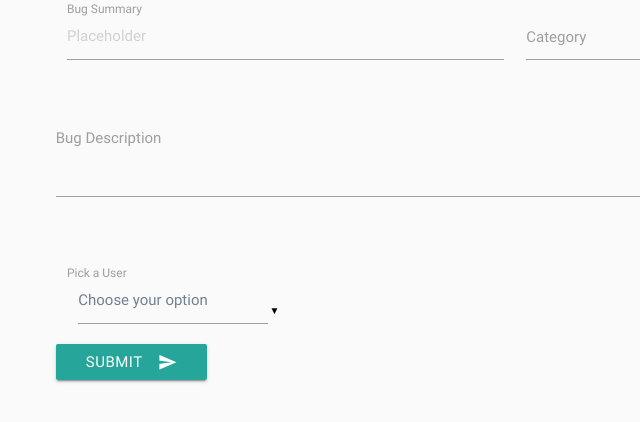
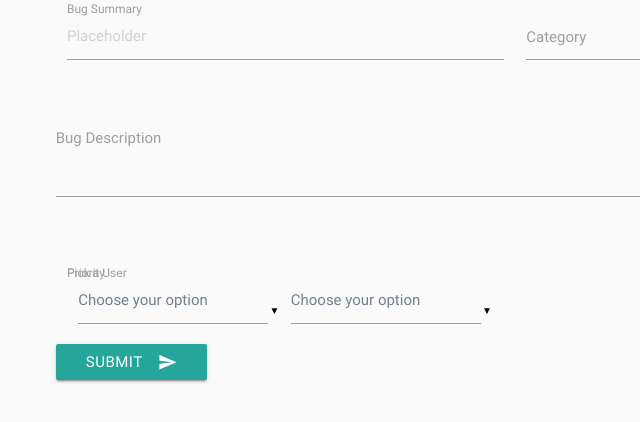
Before and after one commit to geminerald/bugzap, a Flask app: page /new_bug in a window 1280 px wide. Shown: the part 153-575 px from the top of the page, without its empty margins (125-765 px from the left). Run offline with Flask 2, Linux system fonts and the light colour scheme; data that the repository does not hold is empty; some libraries are stand-ins or nearby versions.

Commit message:
added priority selector and confirmed it will push to the DB correctly

```diff
--- a/templates/new_bug.html
+++ b/templates/new_bug.html
@@ -32,6 +32,14 @@
                     {% endfor %}
                 </select>
                 <label>Pick a User</label>
+                <select class="col s 6" id="bug_priority" name="bug_priority">
+                    <option value="" disabled selected>Choose your option</option>
+                    <option value="1">1</option>
+                    <option value="2">2</option>
+                    <option value="3">3</option>
+                    <option value="4">4</option>
+                </select>
+                <label>Priority</label>
             </div>
             <button class="btn waves-effect waves-light" type="submit" name="action">Submit
                 <i class="material-icons right">send</i>
```
